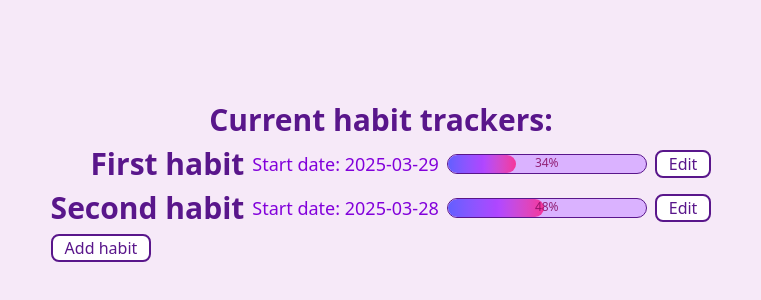
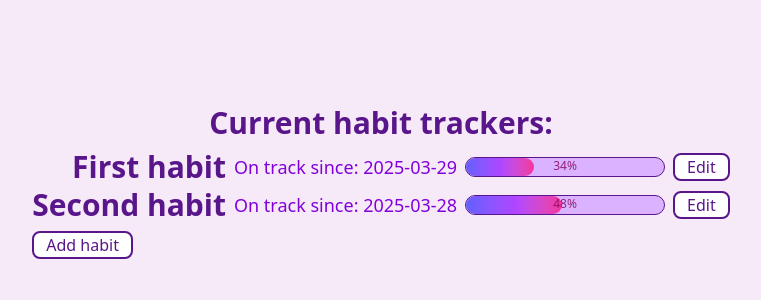
Before and after one commit to AngelinaStalnaya/habit-tracker, a React (Vite) app: page / in a window 1280 px wide. Shown: the part 218-518 px from the top of the page, without its empty margins (259-1020 px from the left). Built offline with nearby package versions, Linux system fonts and the light colour scheme.

Commit message:
habit list updated

```diff
--- a/src/App.tsx
+++ b/src/App.tsx
@@ -1,10 +1,9 @@
 import './App.css';
 import { useHabitStore } from '../state-managment/store';
-import HabitItemInfo from './components/Habit/HabitItemInfo';
-import HabitEditor from './components/Habit/HabitEditor';
 import PortalModal from './components/Modal/Portal';
 import HabitCreator from './components/Habit/HabitCreator';
 import Header from './components/ui/text/Header';
+import HabitList from './components/Habit/HabitList';
 
 function App() {
   const habits = useHabitStore((state) => state.habitsList);
@@ -12,18 +11,7 @@ function App() {
   return (
     <div className='flex justify-center items-left flex-col gap-2'>
       <Header header='Current habit trackers: '/>
-      {habits.map(item =>
-        <HabitItemInfo
-          header={item.name}
-          paragraph={item.startDate}
-          duration={item.duration}
-          repeatedTimes={item.repeatedTimes}
-          key={item.id}
-        >
-          <PortalModal portalBtnName='Edit'>
-            <HabitEditor habit={item} />
-          </PortalModal>
-        </HabitItemInfo>)}
+      <HabitList habitList={habits}/>
 
       <PortalModal portalBtnName='Add habit'>
         <HabitCreator />
--- a/src/components/Habit/HabitDelet.tsx
+++ b/src/components/Habit/HabitDelete.tsx
@@ -3,18 +3,13 @@ import ButtonFilled from "../ui/buttons/ButtonFilled";
 import Paragraph from "../ui/text/Paragraph";
 
 
-
 const HabitDelete = ({ habitId }: { habitId: string }) => {
     const deleteHabit = useHabitStore((state) => state.deleteHabitAsync);
-
-    const handleHabitDelete = async (id: string) => {
-        await deleteHabit(id)
-    }
 
     return (
         <div className="flex flex-col gap-2 p-4 items-center">
             <Paragraph paragraph="Are you OK with delete of this habit?" />
-            <ButtonFilled type='button' handleBtnClick={() => handleHabitDelete(habitId)}>
+            <ButtonFilled type='button' handleBtnClick={() => deleteHabit(habitId)}>
                 Yup, Delete anyway
             </ButtonFilled>
         </div>
--- a/src/components/Habit/HabitEditor.tsx
+++ b/src/components/Habit/HabitEditor.tsx
@@ -7,7 +7,7 @@ import Paragraph from "../ui/text/Paragraph";
 import InputNum from "../ui/inputs/InputNum";
 import { HabitProps, useHabitStore } from "../../../state-managment/store";
 import PortalModal from "../Modal/Portal";
-import HabitDelete from "./HabitDelet";
+import HabitDelete from "./HabitDelete";
 
 type HabitEditorProps = {
     habit: HabitProps,
--- a/src/components/Habit/HabitItemInfo.tsx
+++ b/src/components/Habit/HabitItemInfo.tsx
@@ -16,7 +16,7 @@ const HabitItemInfo = ({ header, paragraph, duration, repeatedTimes, containerWi
     return (
         <div className="habit-item flex gap-2 items-center justify-end">
             <><Header header={header} /></>
-            <Paragraph paragraph={`Start date: ${paragraph}`} />
+            <Paragraph paragraph={`On track since: ${paragraph}`} />
             <ProgressBar progress={progress} containerWidth={containerWidth ? containerWidth : 200} label={label ? label : `${progress}%`} />
             {children}
         </div>
--- a/src/components/Habit/HabitList.tsx
+++ b/src/components/Habit/HabitList.tsx
@@ -1,21 +1,29 @@
+import { HabitProps } from "../../../state-managment/store";
+import PortalModal from "../Modal/Portal";
+import HabitEditor from "./HabitEditor";
 import HabitItemInfo from "./HabitItemInfo";
 
-interface HabitListProps  {
-    name: string ,
-    progressNum?: number,
-    startDate: string
+export type HabitListProps = {
+    habitList: Array<HabitProps>
 }
 
-const HabitList = ({ list }: {list: Array<HabitListProps>}) => {
+const HabitList = ({ habitList,  }: HabitListProps) => {
     return (
-        <ul className="flex flex-col list-disc gap-0.5 items-end">
-            {list.map((item) =>
-                <HabitItemInfo
-                key={item.name}
-                header={item.name}
-                progress={item.progressNum}
-                paragraph={item.startDate} />)}
-        </ul>
+        <>
+            <ul className="flex flex-col list-disc gap-0.5 items-end">
+                {habitList.map((item) =>
+                    <HabitItemInfo
+                        header={item.name}
+                        paragraph={item.startDate}
+                        duration={item.duration}
+                        repeatedTimes={item.repeatedTimes}
+                        key={item.id}>
+                        <PortalModal portalBtnName='Edit'>
+                            <HabitEditor habit={item} />
+                        </PortalModal>
+                    </HabitItemInfo>)}
+            </ul>
+        </>
     )
 }
 
```
